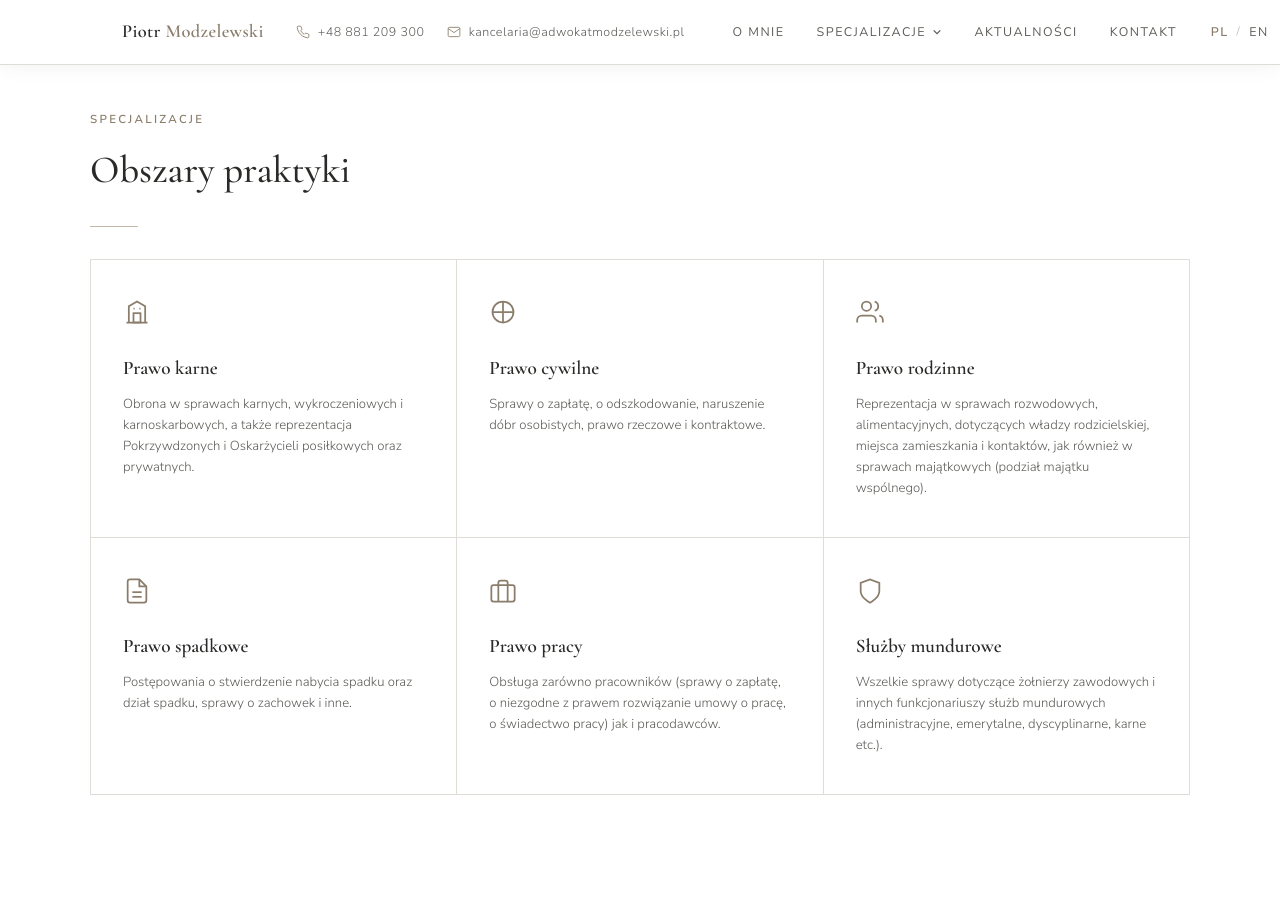
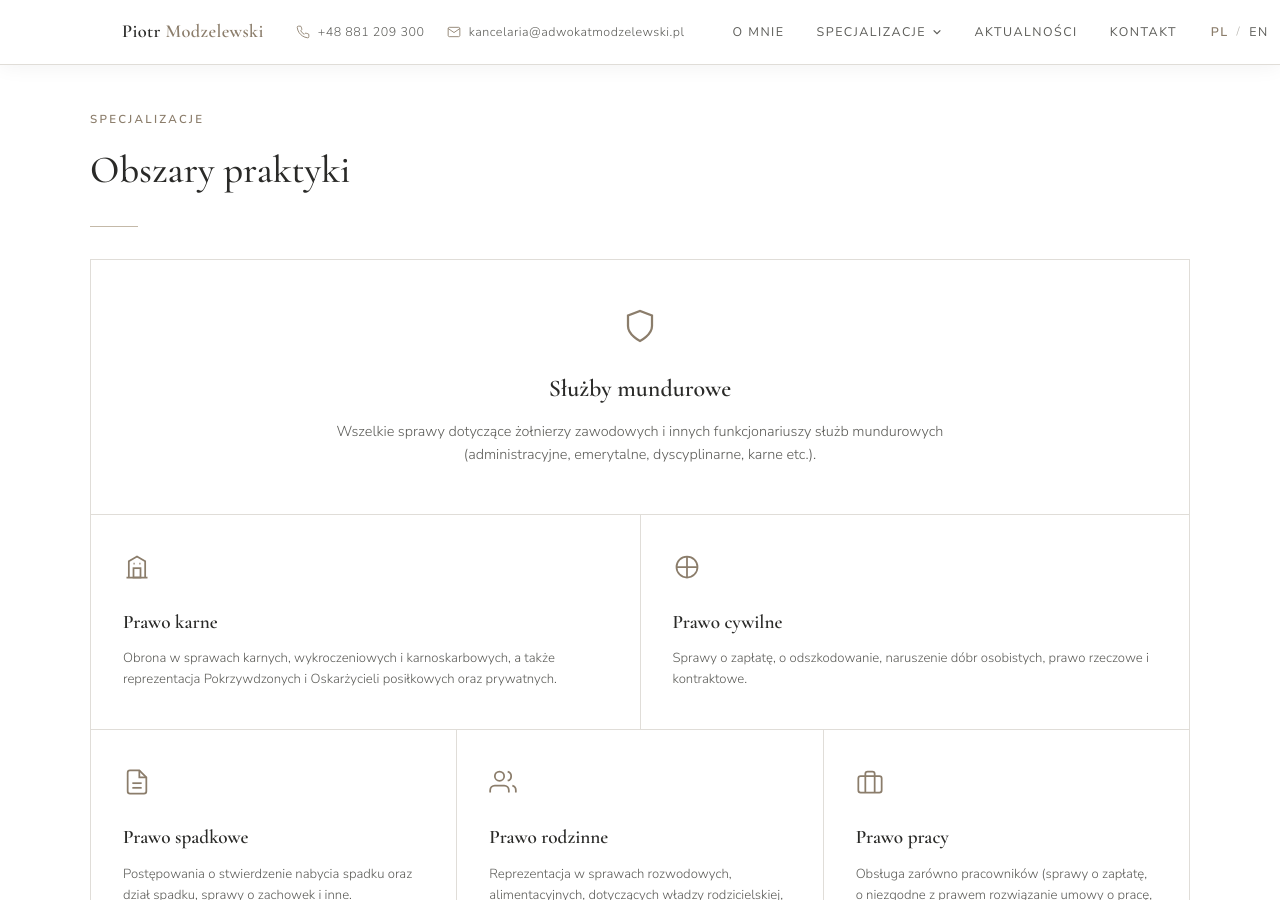
Before and after one commit to pmmodzelewski/adwokatmodzelewski.pl, a Jekyll site: the page built from index2.html, in a window 1280 px wide and 900 px high, scrolled down 1636 px. Built offline with Jekyll 4.4.1, drawn with Linux system fonts in a browser that asks for light colours; Markdown is read by kramdown in place of the engine named in the settings.

Commit message:
feat: piramida specjalizacji + sluzby mundurowe na pierwszym miejscu
Wireframe zaproponowany przez wlasciciela: piramidowy uklad
kafelkow specjalizacji na stronie glownej — sluzby mundurowe
jako wyrozniony, szeroki kafelek na szczycie, pozostale 5
ulozone w piramide pod nim.

Zmiany:
- _data/tags.yml: sluzby-mundurowe pierwsze w mapie. To zmienia
  kolejnosc dropdownu nawigacji (generowany z tej mapy) — sluzby
  mundurowe pojawia sie jako pierwsza opcja w "Specjalizacje".
- index2.html i en/index2.html: kafelki ulozone w trzech rzedach
  (1+2+3): rzad 1 = sluzby mundurowe (feature, na calej szerokosci,
  wieksze paddingi i typografia), rzad 2 = karne + cywilne, rzad 3
  = spadkowe + rodzinne + pracy.
- main.css: nowe reguly .practice-pyramid + .practice-row-N +
  .practice-item-feature. Zachowuja istniejacy 1px-ramki-przez-gap
  styl tla. Mobile breakpointy: <900px row-3 do 1 kolumny (bez
  wisiora 2+1), <640px wszystko 1-kolumnowe.

Live (legacy) index.html / en/index.html nadal uzywaja zwyklego
3x2 grida — piramida tylko na index2 / preview redesignu.

```diff
--- a/assets/css/main.css
+++ b/assets/css/main.css
@@ -406,6 +406,51 @@ a.practice-item:hover h3 {
   transition: color 0.25s;
 }
 
+/* ----- Wariant: piramida (1 + 2 + 3) — uzywany na index2 -----
+   Trzy rzedy o roznej liczbie kafelkow. Sluzby mundurowe jako
+   wyrozniony pierwszy kafelek na szczycie (variant: practice-item-feature).
+   Zachowujemy ten sam efekt 1px ramki przez gap+background trick. */
+.practice-pyramid {
+  display: flex;
+  flex-direction: column;
+  gap: 1px;
+  background: var(--rule);
+  border: 1px solid var(--rule);
+  margin-top: 1rem;
+  /* override grid z .practice-list */
+  grid-template-columns: none;
+}
+.practice-row {
+  display: grid;
+  gap: 1px;
+  background: var(--rule);
+}
+.practice-row-1 { grid-template-columns: 1fr; }
+.practice-row-2 { grid-template-columns: repeat(2, 1fr); }
+.practice-row-3 { grid-template-columns: repeat(3, 1fr); }
+
+/* Wyrozniony kafelek na szczycie: wieksze paddingi, ikona wieksza,
+   typografia silniejsza — pyramid feature tile. */
+.practice-item-feature {
+  padding: 3rem 2rem;
+  text-align: center;
+}
+.practice-item-feature .practice-icon {
+  width: 36px;
+  height: 36px;
+  margin-left: auto;
+  margin-right: auto;
+}
+.practice-item-feature h3 {
+  font-size: 1.5rem;
+}
+.practice-item-feature p {
+  font-size: 0.9rem;
+  max-width: 640px;
+  margin-left: auto;
+  margin-right: auto;
+}
+
 
 /* ---------------------------------------------------------------------
    ----- Sekcja: Aktualnosci preview na stronie glownej -----
@@ -660,6 +705,9 @@ footer {
   .hero-cta { margin: 0 auto; }
   .about-grid { grid-template-columns: 1fr; }
   .practice-list { grid-template-columns: 1fr 1fr; }
+  /* Piramida na <900px: row-2 zostaje 2-kolumnowy, row-3 collapse'uje
+     do 1 kolumny (zeby uniknac wisiora 2+1). Feature tile juz 1-kolumnowy. */
+  .practice-row-3 { grid-template-columns: 1fr; }
   .contact-grid { grid-template-columns: 1fr; }
   .preview-grid { grid-template-columns: 1fr; }
   .nav-brand { gap: 1.2rem; margin-right: 0; }
@@ -715,6 +763,7 @@ footer {
   .nav-contact { gap: 0.7rem; }
   .nav-inner { padding: 0 1.5rem; }      /* zgodne z section padding ponizej */
   .practice-list { grid-template-columns: 1fr; }
+  .practice-row-2 { grid-template-columns: 1fr; }
   .about-highlights { grid-template-columns: 1fr 1fr; }
   section { padding: 3.5rem 1.5rem; }
   .contact-form .form-row { grid-template-columns: 1fr; }
--- a/index2.html
+++ b/index2.html
@@ -111,8 +111,20 @@ robots: noindex
     <div class="section-label">Specjalizacje</div>
     <div class="section-title">Obszary praktyki</div>
     <div class="divider"></div>
-    <div class="practice-list">
+    <!-- Piramida: row-1 (1 kafelek pelna szerokosc), row-2 (2 kafelki),
+         row-3 (3 kafelki). Sluzby mundurowe na szczycie jako wyrozniajaca
+         specjalizacja kancelarii. -->
+    <div class="practice-list practice-pyramid">
 
+      <div class="practice-row practice-row-1">
+        <a class="practice-item practice-item-feature" href="/specjalizacje/sluzby-mundurowe/">
+          <svg class="practice-icon" viewBox="0 0 24 24" fill="none" stroke="currentColor" stroke-width="1.5"><path d="M12 22s8-4 8-10V5l-8-3-8 3v7c0 6 8 10 8 10z"/></svg>
+          <h3>Służby mundurowe</h3>
+          <p>Wszelkie sprawy dotyczące żołnierzy zawodowych i innych funkcjonariuszy służb mundurowych (administracyjne, emerytalne, dyscyplinarne, karne etc.).</p>
+        </a>
+      </div>
+
+      <div class="practice-row practice-row-2">
         <a class="practice-item" href="/specjalizacje/prawo-karne/">
           <svg class="practice-icon" viewBox="0 0 24 24" fill="none" stroke="currentColor" stroke-width="1.5"><path d="M3 21h18M5 21V7l7-4 7 4v14"/><rect x="9" y="13" width="6" height="8"/><path d="M9 9h1m4 0h1"/></svg>
           <h3>Prawo karne</h3>
@@ -124,6 +136,14 @@ robots: noindex
           <h3>Prawo cywilne</h3>
           <p>Sprawy o zapłatę, o odszkodowanie, naruszenie dóbr osobistych, prawo rzeczowe i kontraktowe.</p>
         </a>
+      </div>
+
+      <div class="practice-row practice-row-3">
+        <a class="practice-item" href="/specjalizacje/prawo-spadkowe/">
+          <svg class="practice-icon" viewBox="0 0 24 24" fill="none" stroke="currentColor" stroke-width="1.5"><path d="M14 2H6a2 2 0 00-2 2v16a2 2 0 002 2h12a2 2 0 002-2V8z"/><polyline points="14 2 14 8 20 8"/><line x1="16" y1="13" x2="8" y2="13"/><line x1="16" y1="17" x2="8" y2="17"/></svg>
+          <h3>Prawo spadkowe</h3>
+          <p>Postępowania o stwierdzenie nabycia spadku oraz dział spadku, sprawy o zachowek i inne.</p>
+        </a>
 
         <a class="practice-item" href="/specjalizacje/prawo-rodzinne/">
           <svg class="practice-icon" viewBox="0 0 24 24" fill="none" stroke="currentColor" stroke-width="1.5"><path d="M17 21v-2a4 4 0 00-4-4H5a4 4 0 00-4 4v2"/><circle cx="9" cy="7" r="4"/><path d="M23 21v-2a4 4 0 00-3-3.87M16 3.13a4 4 0 010 7.75"/></svg>
@@ -131,23 +151,12 @@ robots: noindex
           <p>Reprezentacja w sprawach rozwodowych, alimentacyjnych, dotyczących władzy rodzicielskiej, miejsca zamieszkania i kontaktów, jak również w sprawach majątkowych (podział majątku wspólnego).</p>
         </a>
 
-      <a class="practice-item" href="/specjalizacje/prawo-spadkowe/">
-        <svg class="practice-icon" viewBox="0 0 24 24" fill="none" stroke="currentColor" stroke-width="1.5"><path d="M14 2H6a2 2 0 00-2 2v16a2 2 0 002 2h12a2 2 0 002-2V8z"/><polyline points="14 2 14 8 20 8"/><line x1="16" y1="13" x2="8" y2="13"/><line x1="16" y1="17" x2="8" y2="17"/></svg>
-        <h3>Prawo spadkowe</h3>
-        <p>Postępowania o stwierdzenie nabycia spadku oraz dział spadku, sprawy o zachowek i inne.</p>
-      </a>
-
         <a class="practice-item" href="/specjalizacje/prawo-pracy/">
           <svg class="practice-icon" viewBox="0 0 24 24" fill="none" stroke="currentColor" stroke-width="1.5"><rect x="2" y="7" width="20" height="14" rx="2"/><path d="M16 21V5a2 2 0 00-2-2h-4a2 2 0 00-2 2v16"/></svg>
           <h3>Prawo pracy</h3>
           <p>Obsługa zarówno pracowników (sprawy o zapłatę, o niezgodne z prawem rozwiązanie umowy o pracę, o świadectwo pracy) jak i pracodawców.</p>
         </a>
-
-      <a class="practice-item" href="/specjalizacje/sluzby-mundurowe/">
-        <svg class="practice-icon" viewBox="0 0 24 24" fill="none" stroke="currentColor" stroke-width="1.5"><path d="M12 22s8-4 8-10V5l-8-3-8 3v7c0 6 8 10 8 10z"/></svg>
-        <h3>Służby mundurowe</h3>
-        <p>Wszelkie sprawy dotyczące żołnierzy zawodowych i innych funkcjonariuszy służb mundurowych (administracyjne, emerytalne, dyscyplinarne, karne etc.).</p>
-      </a>
+      </div>
 
     </div>
   </div>
```
Also changed, not shown: _data/tags.yml (+14 -10 lines), en/index2.html (+21 -13 lines). Lines whose indentation alone changed are shown as unchanged.
